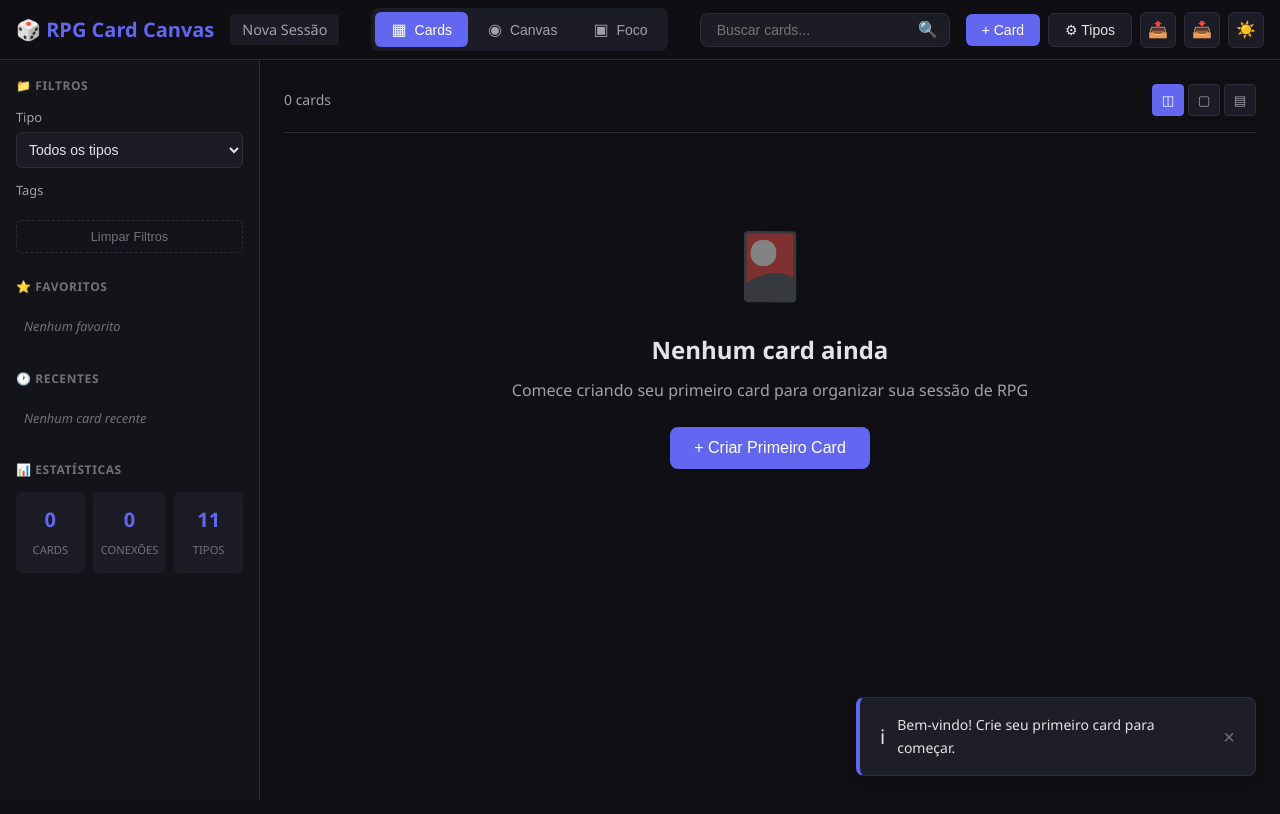
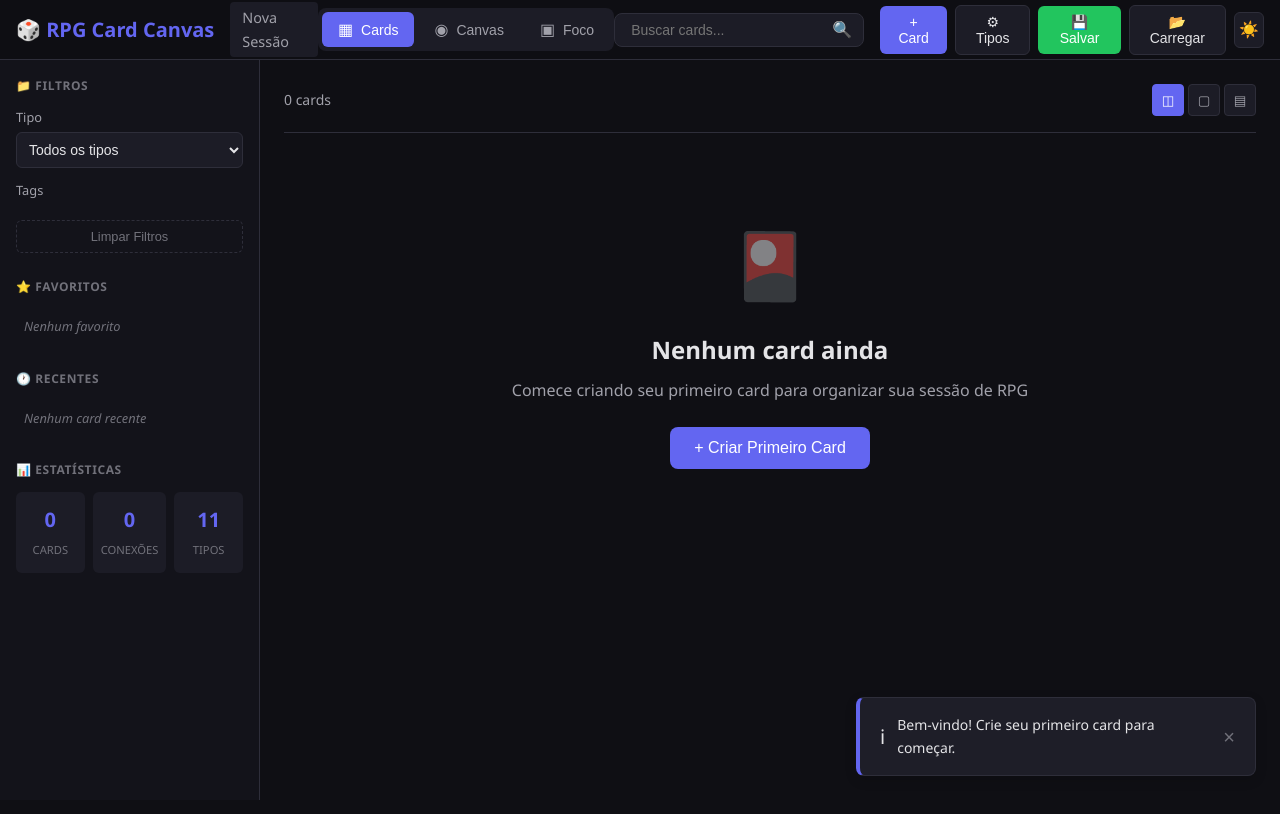
Before and after one commit to Aclus042/cais, a plain HTML site: page index.html in a window 1280 px wide. Drawn offline with Linux system fonts and the light colour scheme.

Commit message:
Add files via upload

```diff
--- a/css/styles.css
+++ b/css/styles.css
@@ -188,6 +188,14 @@ body {
 .action-btn:hover {
     background: var(--accent-hover);
     transform: translateY(-1px);
+}
+
+.action-btn.save-btn {
+    background: var(--success-color);
+}
+
+.action-btn.save-btn:hover {
+    background: #16a34a;
 }
 
 .action-btn.secondary {
--- a/index.html
+++ b/index.html
@@ -46,8 +46,12 @@
                 <button class="action-btn secondary" id="btnManageTypes" title="Gerenciar Tipos">
                     <span>⚙ Tipos</span>
                 </button>
-                <button class="icon-btn" id="btnExport" title="Exportar">📤</button>
-                <button class="icon-btn" id="btnImport" title="Importar">📥</button>
+                <button class="action-btn save-btn" id="btnExport" title="Salvar dados em arquivo JSON">
+                    <span>💾 Salvar</span>
+                </button>
+                <button class="action-btn secondary" id="btnImport" title="Carregar dados de arquivo JSON">
+                    <span>📂 Carregar</span>
+                </button>
                 <button class="icon-btn" id="btnTheme" title="Alternar Tema">🌙</button>
             </div>
         </div>
```
